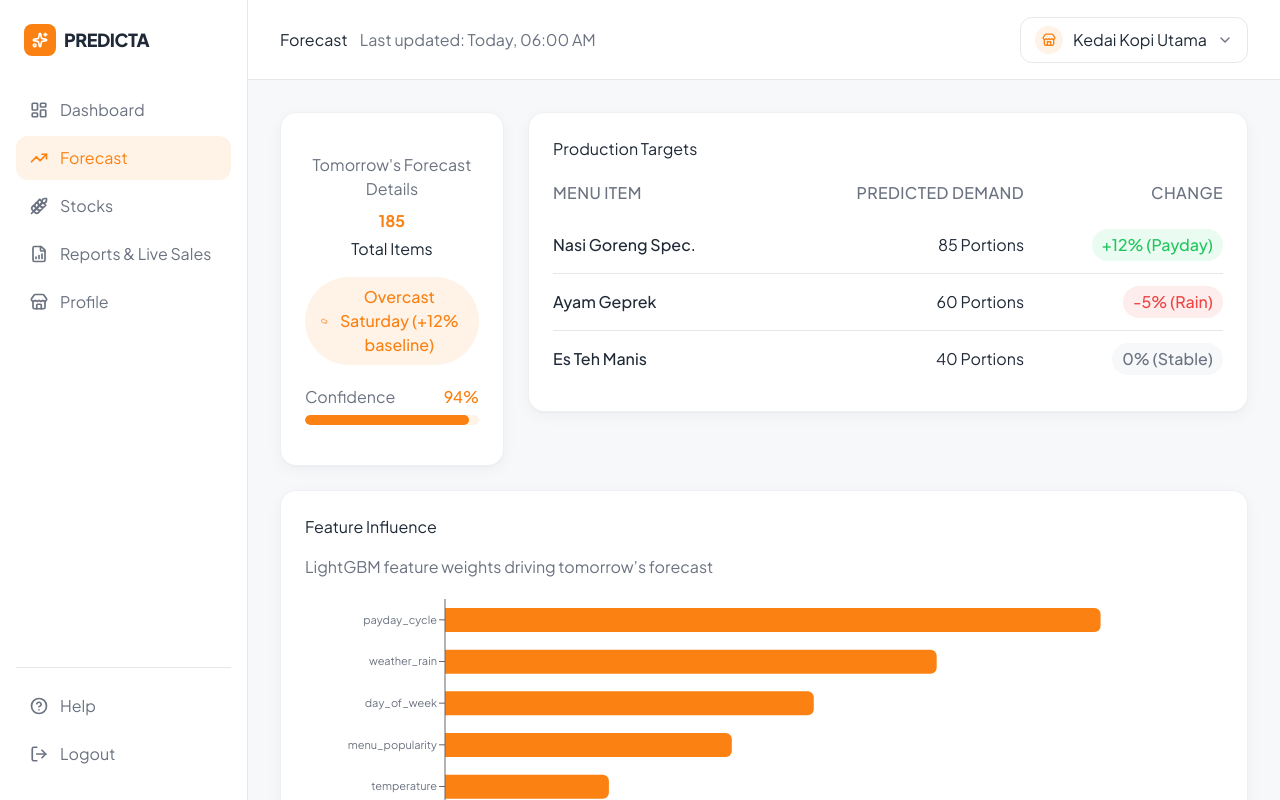
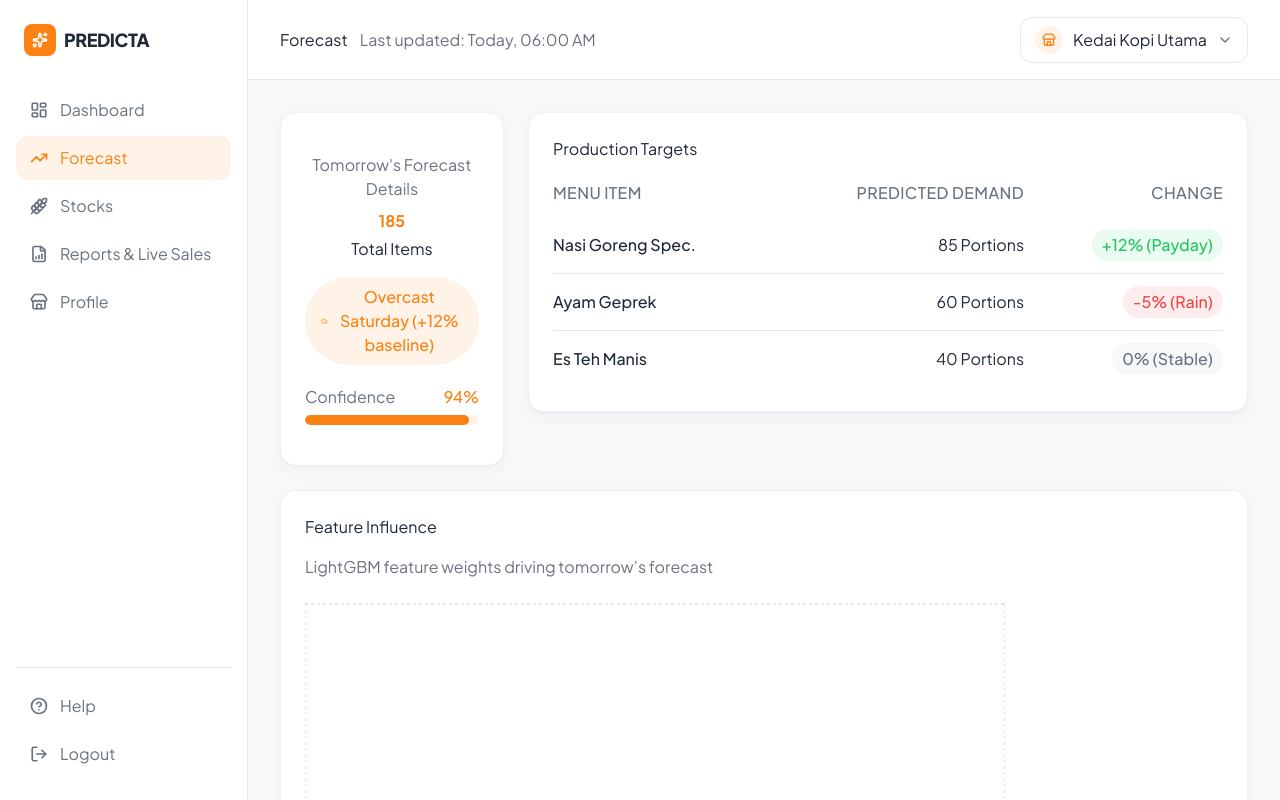
Before and after one commit to arybr23/PREDICTA_PROJECT, a Next.js app in the folder FE/: page /pages/forecast in a window 1280 px wide. Built offline with nearby package versions, Linux system fonts and the light colour scheme; some icons are missing.

Commit message:
rechart solving, not yet

```diff
--- a/FE/app/pages/forecast/components/FeatureInfluenceChart.tsx
+++ b/FE/app/pages/forecast/components/FeatureInfluenceChart.tsx
@@ -5,9 +5,15 @@
   Bar,
   XAxis,
   YAxis,
+  Line,
+  LineChart,
+  CartesianGrid,
+  Legend,
   Tooltip,
   ResponsiveContainer,
 } from "recharts";
+import { RechartsDevtools } from "@recharts/devtools";
+
 import { Card } from "@/components/ui/Card";
 import type { FeatureWeight } from "@/types";
 
@@ -21,7 +27,57 @@
         LightGBM feature weights driving tomorrow&rsquo;s forecast
       </p>
       <div style={{ width: "100%", height: 280 }}>
-        <ResponsiveContainer width="100%" height="100%">
+        <LineChart
+          style={{
+            width: "100%",
+            maxWidth: "700px",
+            height: "100%",
+            maxHeight: "70vh",
+            aspectRatio: 1.618,
+          }}
+          responsive
+          data={data}
+          margin={{
+            top: 5,
+            right: 0,
+            left: 0,
+            bottom: 5,
+          }}
+        >
+          <CartesianGrid strokeDasharray="3 3" />
+          <XAxis dataKey="name" stroke="var(--color-text-3)" />
+          <YAxis width="auto" stroke="var(--color-text-3)" />
+          <Tooltip
+            cursor={{
+              stroke: "var(--color-border-2)",
+            }}
+            contentStyle={{
+              backgroundColor: "var(--color-surface-raised)",
+              borderColor: "var(--color-border-2)",
+            }}
+          />
+          <Legend />
+          <Line
+            type="monotone"
+            dataKey="pv"
+            stroke="var(--color-chart-1)"
+            dot={{
+              fill: "var(--color-surface-base)",
+            }}
+            activeDot={{ r: 8, stroke: "var(--color-surface-base)" }}
+          />
+          <Line
+            type="monotone"
+            dataKey="uv"
+            stroke="var(--color-chart-2)"
+            dot={{
+              fill: "var(--color-surface-base)",
+            }}
+            activeDot={{ stroke: "var(--color-surface-base)" }}
+          />
+          <RechartsDevtools />
+        </LineChart>
+        {/* <ResponsiveContainer width="100%" height="100%">
           <BarChart
             data={data}
             layout="vertical"
@@ -56,8 +112,9 @@
               radius={[0, 6, 6, 0]}
               barSize={24}
             />
+            <RechartsDevtools />
           </BarChart>
-        </ResponsiveContainer>
+        </ResponsiveContainer> */}
       </div>
       <div className="mt-4 space-y-1.5">
         {data.map((f) => (
--- a/package.json
+++ b/package.json
@@ -1,5 +1,6 @@
 {
   "dependencies": {
+    "@recharts/devtools": "^0.0.14",
     "recharts": "^3.10.0"
   }
 }
```
Also changed, not shown: 1 other file (tests, documents, lock files or other folders).
